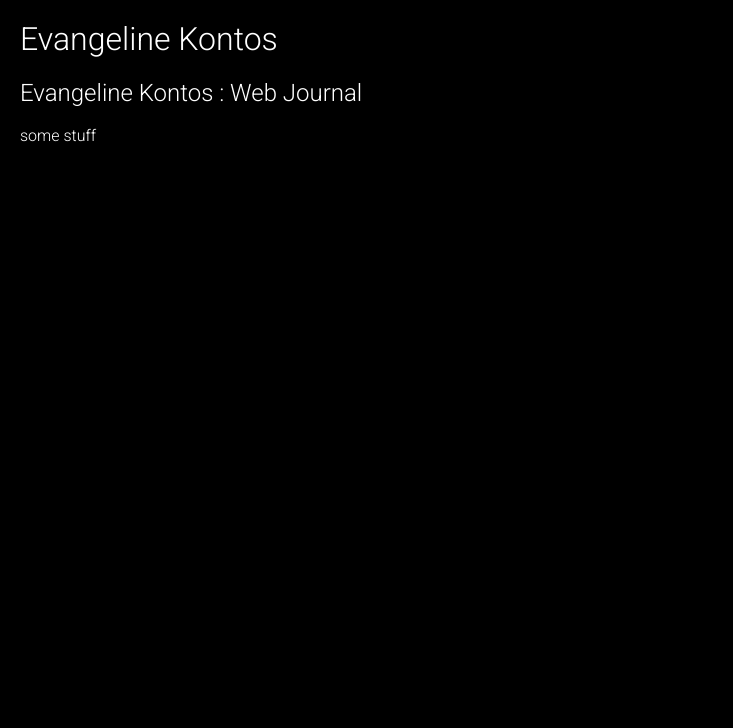
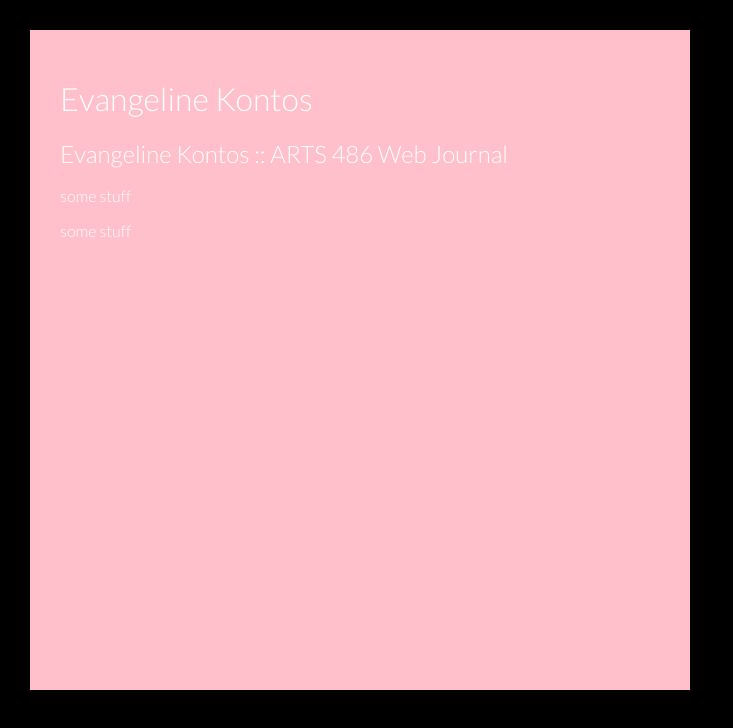
Before and after one commit to Binghamton-University-Design/web-journal-evakontos, a plain HTML site: page index.html in a window 1280 px wide. Shown: the whole page, without its empty margins (0-733 px from the left). Drawn offline with nearby package versions, Linux system fonts and the light colour scheme.

Commit message:
day 2 coding intro

```diff
--- a/css/style.css
+++ b/css/style.css
@@ -1,13 +1,21 @@
 /*stylesheet*/
 
 body{
-	margin: 20px;
+	margin: 0;
 	background: black;
 	color:white;
-	font-family: 'Roboto';
+	font-family: 'Lato', monospace;
 	font-weight: 300;
 }
 
 h1, h2 {
-	font-weight: 500;
+	font-weight: 300;
 }
+
+div{
+	width: 600px;
+	height: 600px;
+	background: pink;
+	margin: 30px;
+	padding: 30px;
+}
--- a/index.html
+++ b/index.html
@@ -1,25 +1,37 @@
 <!-- HTML -->
-
 <!DOCTYPE html>
 <html>
+
 	<head>
-		<title>Evangeline Kontos : Web Journal</title>
+		<title>Evangeline Kontos :: ARTS 486 Web Journal</title>
+
 		<script src="https://cdnjs.cloudflare.com/ajax/libs/jquery/3.4.1/jquery.min.js" integrity="sha256-CSXorXvZcTkaix6Yvo6HppcZGetbYMGWSFlBw8HfCJo=" crossorigin="anonymous"></script>
 		<script src="js/main.js"></script>
+
 		<link rel="stylesheet" type="text/css" href="css/normalize.css">
 		<link rel="stylesheet" type="text/css" href="css/grid.css">
 		<link rel="stylesheet" type="text/css" href="css/style.css">
+
+		<meta name="description" content="This is my web journal.">
+		<meta name="author" content="Kevin Lahoda">
+		<meta name="viewport" content="width=device-width, initial-scale=1.0">
+
+		<link rel="icon" type="image/png" href="http://example.com/myicon.png">
+
 		<link rel="preconnect" href="https://fonts.gstatic.com">
-		<link href="https://fonts.googleapis.com/css2?family=Roboto:ital,wght@0,300;1,500&display=swap" rel="stylesheet">
+		<link href="https://fonts.googleapis.com/css2?family=Lato:ital,wght@0,100;0,300;0,400;0,700;0,900;1,400;1,700;1,900&display=swap" rel="stylesheet">
 
 	</head>
 
 	<body>
 
+		<div>
 		<h1>Evangeline Kontos</h1>
-		<h2>Evangeline Kontos : Web Journal</h2>
+		<h2>Evangeline Kontos :: ARTS 486 Web Journal</h2>
+		<p>some stuff</p>
 		<p>some stuff</p>
 
+		</div>
 
 	</body>
 
```
